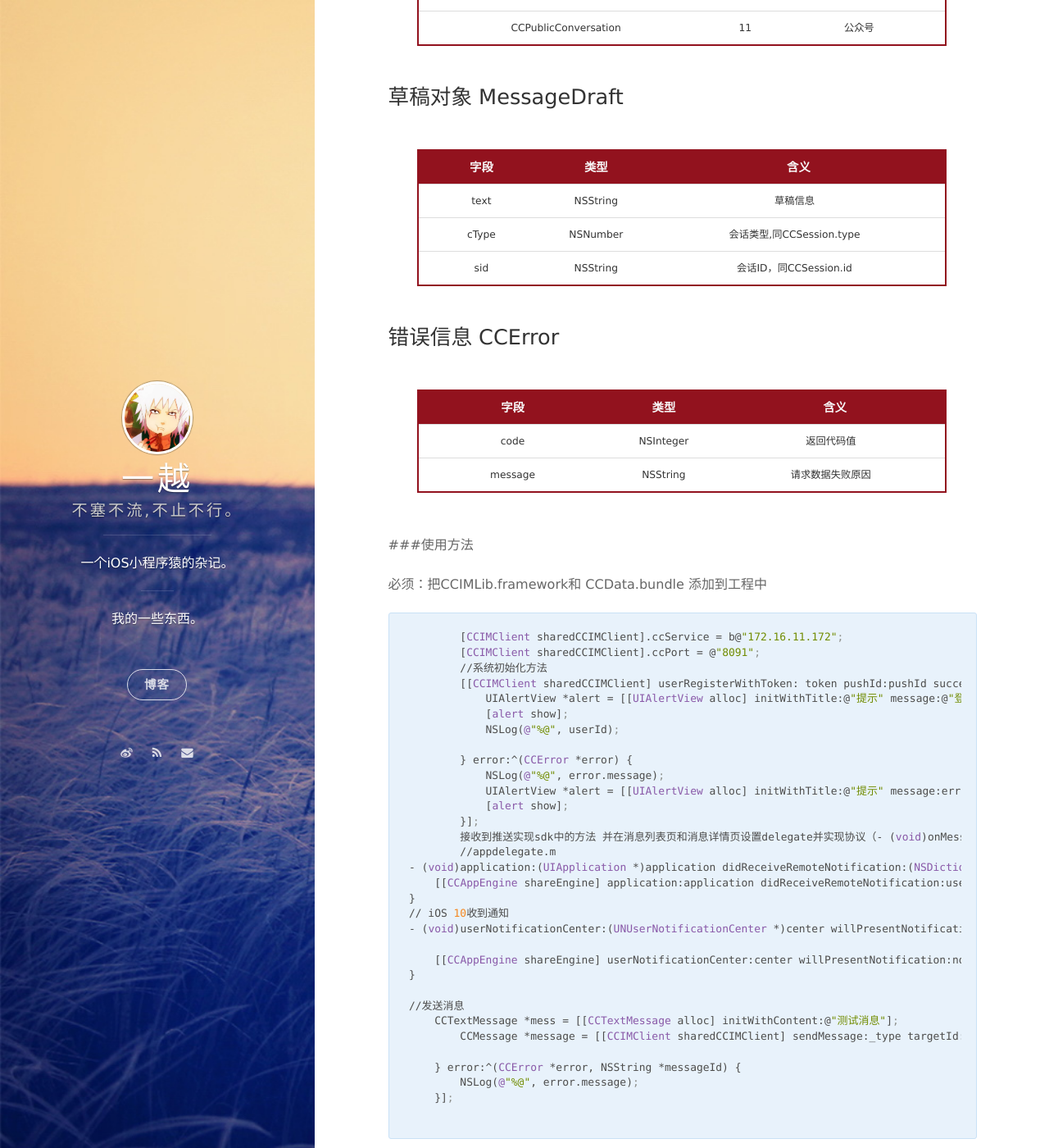
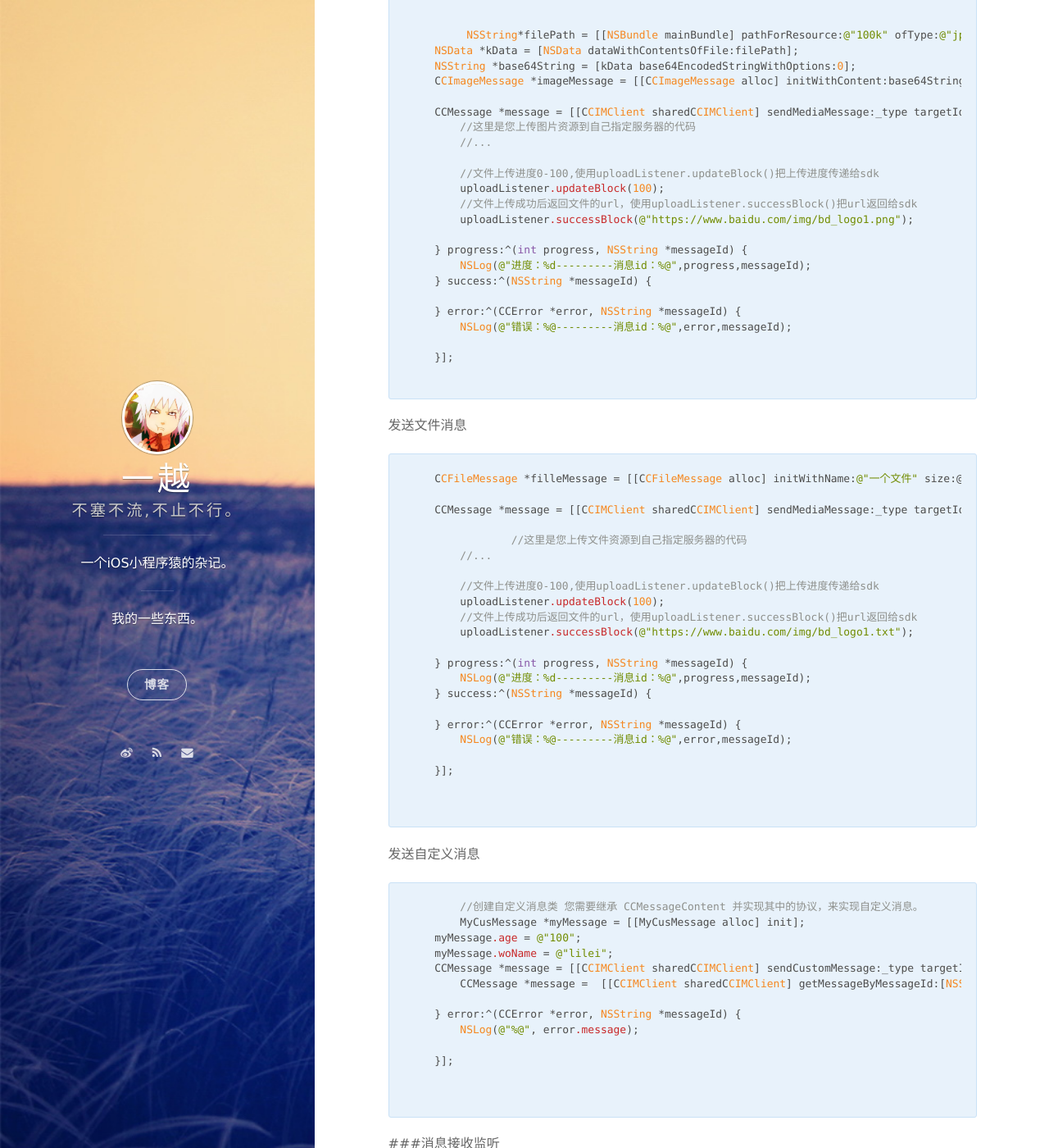
Before and after one commit to sunyiyue/sunyiyue.github.io, a Jekyll site: the page built from _posts/2018-03-30-CoCall SDK文档.md, in a window 1280 px wide and 1400 px high, scrolled down 2187 px. Shown: the whole window at 82% size. Built offline with Jekyll 4.4.1, drawn with Linux system fonts in a browser that asks for light colours; nearby versions of some CDN libraries; some of the changed text lies outside the part shown.

Commit message:
文档更新
文档更新

````diff
--- a/_posts/2018-03-30-CoCall SDK文档.md
+++ b/_posts/2018-03-30-CoCall SDK文档.md
@@ -7,100 +7,35 @@ date: 2018-03-30 13:05:00.000000000 +09:00
 
 
 
-### 消息对象 CCMessage (NSObject)
+###使用方法
+将CCIMLib.framework和 CCData.bundle 添加到工程中
 
-|   字段    |  类型   |                       含义                       |
-| :-------: | :-----: | :----------------------------------------------: |
-|   messageId   |  NSString   |          本地存储的消息的唯一值（数据库索引唯一值）           |
-|   msgId   |  NSNumber   |          服务器中消息ID，唯一，按时间顺序           |
-|   mType   | NSNumber |                  消息类型                   |
-|    sid    | NSString  |            会话ID，同CCSession.id             |
-|   cType   | NSNumber |          会话类型，同CCSession.type           |
-|  sender   | NSString  |                  发送人ID                   |
-|  content  | NSString  |      消息实体内容字段，可用于直接展示       |
-|  search   | NSString  | 服务器消息搜索字段,返回的数据并不含有该数据 |
-|   data    | NSString  |   消息体内容，json数据串，根据消息类型返回不同消息体    |
-| timestamp |  NSNumber   |               消息发送时间戳                |
-|    at     | BOOL |             该条消息中是否被@到             |
-|    msgStatus     | NSString |              消息发送状态 0 正在发送  -1 失败  1 成功           |
-
-### 消息类型
-
-| 字段 |            含义            |                            消息体                            |
-| :--: | :------------------------: | :----------------------------------------------------------: |
-|  1   |    本文消息    |                            String                            |
-|  2   |     图片消息    |  {id:String,url:String,md5:String,length:long,extra:String}  |
-|  3   | 文本图片消息| [{type:1,content:String},{type:2,d:String,url:String,md5:String,length:Long,extra:String}...] |
-|  4   |    文件消息    | {id:String,url:String,md5:String,length:Long,name:String,mimeType:String} |
-|  5   |    语音消息   | {id:String,url:String,md5:String,length:Long,name:String,mimeType:String} |
-|  6   |     系统消息    |                             ???                              |
-| ...  |                            |                                                              |
-| 255+ |         自定义消息         |                            String                            |
-
-
-
-
-### 会话对象 CCSession (NSObject)
-
-
-
-|   字段    |  类型   |                       含义                       |
-| :-------: | :-----: | :----------------------------------------------: |
-|    id     | NSString |                      会话Id                      |
-|   type    | NSNumber |             会话类型，见CCConversationType              |
-|   draft    | NSString  | 该会话中的草稿 |
-| readMsgId |  NSNumber   |                    已读消息ID                    |
-| timestamp |  NSNumber   |                  会话变更时间戳                  |
-|    cnt    | NSNumber |                   未读消息数量                   |
-
-
-### 会话类型  CCConversationType (枚举类型)
-
-|   字段    |  对应值   |                       含义                       |
-| :-------: | :-----: | :----------------------------------------------: |
-|    CCSingleConversation     | 1 |   单人会话类型                  |
-|    CCGroupConversation     | 3 |   讨论组会话类型                 |
-|    CCPublicConversation     | 11 |   公众号                 |
-
-### 草稿对象  MessageDraft
-
-|   字段    |  类型   |                       含义                       |
-| :-------: | :-----: | :----------------------------------------------: |
-|    text     | NSString |   草稿信息                   |
-|    cType     | NSNumber|      会话类型,同CCSession.type           |
-|    sid     | NSString|      会话ID，同CCSession.id          |
-
-### 错误信息  CCError
-
-|   字段    |  类型   |                       含义                       |
-| :-------: | :-----: | :----------------------------------------------: |
-|    code     | NSInteger |   返回代码值                 |
-|    message     | NSString |   请求数据失败原因                 |
-
-
-
-###使用方法
-
-
-必须：把CCIMLib.framework和 CCData.bundle 添加到工程中
-
+###初始化
+在您需要使用SDK功能的类中，import 相关头文件。
 
 ```
-        [CCIMClient sharedCCIMClient].ccService = b@"172.16.11.172";
+#import <CCIMLib/CCIMClient.h>
+```
+
+连接服务器
+
+```
+        [CCIMClient sharedCCIMClient].ccService = @"172.16.11.172";
         [CCIMClient sharedCCIMClient].ccPort = @"8091";
         //系统初始化方法
-        [[CCIMClient sharedCCIMClient] userRegisterWithToken: token pushId:pushId success:^(NSString *userId) {
-            UIAlertView *alert = [[UIAlertView alloc] initWithTitle:@"提示" message:@"登录成功" delegate:nil cancelButtonTitle:nil otherButtonTitles:@"确定", nil];
+        [[CCIMClient sharedCCIMClient] connectWithToken:token pushId:pushId success:^(BOOL success) {
+            UIAlertView *alert = [[UIAlertView alloc] initWithTitle:@"提示" message:@"登录成功" delegate:self cancelButtonTitle:nil otherButtonTitles:@"确定", nil];
             [alert show];
-            NSLog(@"%@", userId);
-
         } error:^(CCError *error) {
             NSLog(@"%@", error.message);
             UIAlertView *alert = [[UIAlertView alloc] initWithTitle:@"提示" message:error.message delegate:nil cancelButtonTitle:nil otherButtonTitles:@"确定", nil];
             [alert show];
         }];
-        接收到推送实现sdk中的方法 并在消息列表页和消息详情页设置delegate并实现协议（- (void)onMessageReceived;- (void)onMessageRecalled:(NSNumber *)msgId；）
-        //appdelegate.m
+```
+
+收到推送获取消息,在appdelegate.m中调用sdk方法
+
+```
 - (void)application:(UIApplication *)application didReceiveRemoteNotification:(NSDictionary *)userInfo fetchCompletionHandler:(void (^)(UIBackgroundFetchResult))completionHandler {
     [[CCAppEngine shareEngine] application:application didReceiveRemoteNotification:userInfo fetchCompletionHandler:completionHandler];
 }
@@ -110,8 +45,26 @@ date: 2018-03-30 13:05:00.000000000 +09:00
     [[CCAppEngine shareEngine] userNotificationCenter:center willPresentNotification:notification withCompletionHandler:completionHandler];
 }
 
-//发送消息
+```
+###获取最近联系人、讨论组
+
+```
+    [[CCIMClient sharedCCIMClient] getRecentContact:200 success:^(NSArray *contactArray) {
+
+    } error:^(CCError *error,NSArray *contactArray) {
+
+        NSLog(@"%@", error.message);
+    }];
+```
+###消息发送
+
+发送文本消息
+
+
+```
     CCTextMessage *mess = [[CCTextMessage alloc] initWithContent:@"测试消息"];
+    //在群组聊天中 消息中的@提醒信息
+    mess.mentionedInfo = [[CCMentionedInfo alloc] initWithMentionedType:2 userIdList:@[@"sunyue321"]];
 	CCMessage *message = [[CCIMClient sharedCCIMClient] sendMessage:_type targetId:_sId content:mess success:^(NSString *messageId) {
 
     } error:^(CCError *error, NSString *messageId) {
@@ -120,9 +73,234 @@ date: 2018-03-30 13:05:00.000000000 +09:00
 
 ```
 
+发送语音消息
+
+```
+    NSString*filePath = [[NSBundle mainBundle] pathForResource:@"100k" ofType:@"wav"];
+    NSData *kData = [NSData dataWithContentsOfFile:filePath];
+    NSString *base64String = [kData base64EncodedStringWithOptions:0];
+    CCVoiceMessage *mess = [[CCVoiceMessage alloc] initWithContent:base64String duration:@(60) extra:@"测试声音消息"];
+
+    CCMessage *message = [[CCIMClient sharedCCIMClient] sendMessage:_type targetId:_sId content:mess success:^(NSString *messageId) {
+
+    } error:^(CCError *error, NSString *messageId) {
+        NSLog(@"错误：%@---------消息id：%@",error,messageId);
+
+    }];
 
 
-### 初始化、消息相关方法入口 CCIMClient
+```
+发送位置消息
+
+```
+	NSString*filePath = [[NSBundle mainBundle] pathForResource:@"100k" ofType:@"jpg"];
+    NSData *kData = [NSData dataWithContentsOfFile:filePath];
+    NSString *base64String = [kData base64EncodedStringWithOptions:0];
+    CCLocationMessage *mess = [[CCLocationMessage alloc] initWithLocationContent:base64String latitude:@(100.0) longitude:@(202.13) poi:@"学校" extra:@"位置消息"];
+    CCMessage *message = [[CCIMClient sharedCCIMClient] sendMessage:_type targetId:_sId content:mess success:^(NSString *messageId) {
+
+    } error:^(CCError *error, NSString *messageId) {
+        NSLog(@"错误：%@---------消息id：%@",error,messageId);
+
+    }];
+
+```
+
+
+发送图片消息
+
+
+```
+
+	 NSString*filePath = [[NSBundle mainBundle] pathForResource:@"100k" ofType:@"jpg"];
+    NSData *kData = [NSData dataWithContentsOfFile:filePath];
+    NSString *base64String = [kData base64EncodedStringWithOptions:0];
+    CCImageMessage *imageMessage = [[CCImageMessage alloc] initWithContent:base64String extra:@"测试图片消息"];
+
+    CCMessage *message = [[CCIMClient sharedCCIMClient] sendMediaMessage:_type targetId:_sId content:imageMessage uploadPrepare:^(CCUploadMediaStatusListener *uploadListener) {
+        //这里是您上传图片资源到自己指定服务器的代码
+        //...
+
+        //文件上传进度0-100,使用uploadListener.updateBlock()把上传进度传递给sdk
+        uploadListener.updateBlock(100);
+        //文件上传成功后返回文件的url，使用uploadListener.successBlock()把url返回给sdk
+        uploadListener.successBlock(@"https://www.baidu.com/img/bd_logo1.png");
+
+    } progress:^(int progress, NSString *messageId) {
+        NSLog(@"进度：%d---------消息id：%@",progress,messageId);
+    } success:^(NSString *messageId) {
+
+    } error:^(CCError *error, NSString *messageId) {
+        NSLog(@"错误：%@---------消息id：%@",error,messageId);
+
+    }];
+
+```
+
+发送文件消息
+
+```
+    CCFileMessage *filleMessage = [[CCFileMessage alloc] initWithName:@"一个文件" size:@(100) mimeType:@"txt" extra:@"测试文件消息" localPath:nil];
+
+    CCMessage *message = [[CCIMClient sharedCCIMClient] sendMediaMessage:_type targetId:_sId content:filleMessage uploadPrepare:^(CCUploadMediaStatusListener *uploadListener) {
+
+		//这里是您上传文件资源到自己指定服务器的代码
+        //...
+
+        //文件上传进度0-100,使用uploadListener.updateBlock()把上传进度传递给sdk
+        uploadListener.updateBlock(100);
+        //文件上传成功后返回文件的url，使用uploadListener.successBlock()把url返回给sdk
+        uploadListener.successBlock(@"https://www.baidu.com/img/bd_logo1.txt");
+
+    } progress:^(int progress, NSString *messageId) {
+        NSLog(@"进度：%d---------消息id：%@",progress,messageId);
+    } success:^(NSString *messageId) {
+
+    } error:^(CCError *error, NSString *messageId) {
+        NSLog(@"错误：%@---------消息id：%@",error,messageId);
+
+    }];
+
+
+```
+
+发送自定义消息
+
+```
+	//创建自定义消息类 您需要继承 CCMessageContent 并实现其中的协议，来实现自定义消息。
+ 	MyCusMessage *myMessage = [[MyCusMessage alloc] init];
+    myMessage.age = @"100";
+    myMessage.woName = @"lilei";
+    CCMessage *message = [[CCIMClient sharedCCIMClient] sendCustomMessage:_type targetId:_sId mType:@(288) messageContent:myMessage search:@"自定义消息" pushContent:@"[自定义]" success:^(NSString *messageId) {
+        CCMessage *message =  [[CCIMClient sharedCCIMClient] getMessageByMessageId:[NSString stringWithFormat:@"%@",messageId]];
+
+    } error:^(CCError *error, NSString *messageId) {
+        NSLog(@"%@", error.message);
+
+    }];
+
+
+```
+
+###消息接收监听
+
+```
+//设置并实现此Delegate监听消息接收
+//可以直接赋值属性，也可以调用- (void)setReceiveMessageDelegate:;方法设置
+@property(nonatomic, weak) id<CCReceiveMessageDelegate> receiveDelegate;
+
+
+
+```
+接收消息
+
+```
+/*!
+ 接收消息的回调方法
+ @param message     当前接收到的消息
+ @param nLeft       还剩余的未接收的消息数，left>=0
+ 注意：在设置Delegate的类中，接收到任何消息都会执行
+ */
+- (void)onReceived:(CCMessage *)message left:(int)nLeft;
+```
+收到消息撤回推送
+
+```
+/*!
+ 消息被撤回的回调方法
+
+ @param messageId 被撤回的消息ID
+
+ @discussion 当有消息被撤回App需要在UI上刷新这条消息。
+ */
+- (void)onMessageRecalled:(NSString *)messageId;
+
+```
+
+输入状态监听
+
+```
+/**
+ 输入状态的监听器,设置并实现此Delegate监听消息接收
+ @warning 目前仅支持单聊。
+ @也可以调用- (void)setCCTypingStatusDelegate:;方法设置
+ */
+@property(nonatomic, weak) id<CCTypingStatusDelegate> typingDelegate;
+```
+接收到输入状态推送
+
+```
+/*!
+ 用户输入状态变化的回调
+
+ @param conversationType        会话类型
+ @param sid                会话目标ID
+
+ @discussion 当客户端收到用户输入状态的变化时，会回调此接口
+
+ @warning 目前仅支持单聊。
+*/
+- (void)onTypingStatusChanged:(CCConversationType)conversationType
+                     sid:(NSString *)sid {
+       self.navigationItem.title = @"对方正在输入...";
+
+ }
+
+```
+
+###获取群内成员已读状态
+```
+    //    设置获取成员已读状态
+    [[CCIMClient sharedCCIMClient] getReadStat:_sid type:_type timestamp:0];
+    //实现代理
+    /**
+	 获取到会话中成员的已读状态
+
+	 @param conversationType 会话类型
+	 @param sid 会话ID
+	 @param statDict 会话成员已读到的消息msgid
+                key为用户ID，value是该用户已读的消息ID
+ 	*/
+    - (void)onMessageReceiptResponse:(CCConversationType)conversationType sid:(NSString *)sid statDict:(NSDictionary *)statDict {
+   		 NSLog(@"%d----%@-------%@",conversationType,sid,statDict);
+	}
+
+```
+
+###群组相关
+```
+		// 创建讨论组
+			NSArray *arr = @[@"用户id",@"用户id"];
+        [[CCIMClient sharedCCIMClient] createDiscussionByUserIdList:arr success:^(BOOL success, CCGroupInfo *group, NSString *message) {
+            if (success) {
+
+            }
+        } error:^(CCError *error) {
+           NSLog(@"%@", error.message);
+        }];
+        //添加成员
+        [[CCIMClient sharedCCIMClient] addMemberToDiscussion:_addGruopId userIdList:arr success:^(NSArray *memberList) {
+
+        } error:^(CCError *error) {
+            NSLog(@"%@", error.message);
+        }];
+        //获取讨论组成员列表
+        [[CCIMClient sharedCCIMClient] getDiscussion:_groupId success:^(NSArray *memberList) {
+
+   			 } error:^(CCError *error) {
+
+    	 }];
+    	     // 删除讨论组成员
+
+    [[CCIMClient sharedCCIMClient] removeMemberFromDiscussion:_groupId userIds:arr success:^(NSArray *memberList) {
+
+    } error:^(CCError *error) {
+        NSLog(@"%@", error.message);
+    }];
+```
+
+
+###  CCIMClient
 ```
 
 
@@ -130,13 +308,13 @@ date: 2018-03-30 13:05:00.000000000 +09:00
  系统初始化方法
 
  @param pushId  推送使用的deviceToken
- @param successBlock 用户ID
+ @param successBlock 连接成功
  @param errorBlock 错误信息
  */
 
-- (void)userRegisterWithToken:(NSString *)token
+- (void)connectWithToken:(NSString *)token
                        pushId:(NSString *)pushId
-                      success:(void (^)(NSString *userId))successBlock
+                      success:(void (^)(BOOL success))successBlock
                         error:(void(^)(CCError *error))errorBlock;
 
 /**
@@ -149,6 +327,10 @@ date: 2018-03-30 13:05:00.000000000 +09:00
                         error:(void(^)(CCError *error))errorBlock;
 #pragma mark - 消息接收提醒
 /**
+ 消息接收监听器
+ */
+@property(nonatomic, weak) id<CCReceiveMessageDelegate> receiveDelegate;
+/**
  设置消息接收监听器
 
  @param delegate 消息接收监听器
@@ -156,7 +338,11 @@ date: 2018-03-30 13:05:00.000000000 +09:00
 - (void)setReceiveMessageDelegate:(id<CCReceiveMessageDelegate>)delegate;
 
 #pragma mark - 输入状态提醒
-
+/**
+ 输入状态的监听器
+ @warning 目前仅支持单聊。
+ */
+@property(nonatomic, weak) id<CCTypingStatusDelegate> typingDelegate;
 /*!
  设置输入状态的监听器
 
@@ -204,25 +390,30 @@ date: 2018-03-30 13:05:00.000000000 +09:00
                    success:(void (^)(NSString *messageId))successBlock
                      error:(void(^)(CCError *error,NSString *messageId))errorBlock;
 
-
 /**
  发送自定义消息
                                             必填
  @param conversationType 会话类型             是
  @param targetId 联系人ID/讨论组ID             是
+ @param mType 自定义消息类型(使用255以上的数字)    是
+ @param search 服务器用于搜索的字段              是
+ @param content  接收方离线时需要显示的远程推送内容    是
  @param messageContent 消息的内容              是
  @param successBlock 消息ID
  @param errorBlock 错误信息
   */
 - (CCMessage *)sendCustomMessage:(CCConversationType)conversationType
                         targetId:(NSString *)targetId
-                         content:(CCMessageContent *)messageContent
+                           mType:(NSNumber *)mType
+                  messageContent:(CCMessageContent *)messageContent
+                          search:(NSString *)search
+                     pushContent:(NSString *)content
                          success:(void (^)(NSString *messageId))successBlock
                            error:(void(^)(CCError *error,NSString *messageId))errorBlock;
 
 
 /**
- 获取最近联系人/讨论组
+ 获取最近联系人/讨论组(全量/增量)
 
  @param size 获取最新会话列表最大条数，默认200
  @param successBlock 联系人/讨论组信息组成的数组
@@ -308,21 +499,6 @@ date: 2018-03-30 13:05:00.000000000 +09:00
            msgId:(NSNumber *)msgId
          success:(void (^)(BOOL success))successBlock
            error:(void(^)(CCError *error))errorBlock;
-/**
- 批量置已读
-
- @param ids 会话ID列表
- @param types conversationType组成的数组 会话类型列表，见SessionType
- @param msgIds 已读的消息ID列表
- @param successBlock 置已读成功success返回true
- @param errorBlock 错误信息
- 注意：会话列表 会话类型 已读消息id的顺序要严格对应
- */
-- (void)chatsRead:(NSArray *)ids
-             type:(NSArray *)types
-           msgIds:(NSArray *)msgIds
-          success:(void (^)(BOOL success,NSString *message))successBlock
-            error:(void(^)(CCError *error))errorBlock;
 
 /**
  会话消息输入，目前只支持1V1
@@ -337,14 +513,6 @@ date: 2018-03-30 13:05:00.000000000 +09:00
            success:(void (^)(BOOL success,NSString *message))successBlock
              error:(void(^)(CCError *error))errorBlock;
 
-/**
- 接收到对方正在输入的推送会调用次方法
- 设置 setCCTypingStatusDelegate 代理并实现协议（- (void)onTypingStatusChanged:(CCConversationType)conversationType sid:(NSString *)sid）的页面会接收到数据
- @param cType 会话类型 @warning 目前仅支持单聊
- @param sid 会话id
- */
-- (void)receiveTypingPushWithCType:(int)cType
-                               sid:(NSString *)sid;
 /**
  搜索指定会话中包含关键字的消息记录
 
@@ -388,13 +556,6 @@ date: 2018-03-30 13:05:00.000000000 +09:00
  */
 - (BOOL)deleteMessageByMsgId:(NSNumber *)msgId;
 
-/**
- 通过msgId获取消息实体
-
- @param msgId 服务器中消息ID
- @return ture 删除成功  false 删除失败
- */
-- (CCMessage *)getMessageByMsgId:(NSNumber *)msgId;
 /*!
  通过messageId获取消息实体
 
@@ -402,13 +563,6 @@ date: 2018-03-30 13:05:00.000000000 +09:00
  @return            通过消息ID获取到的消息实体，当获取失败的时候，会返回nil。
  */
 - (CCMessage *)getMessageByMessageId:(NSString *)messageId;
-/**
- 获取某一会话中本地已存储的最新的一条消息
- @param conversationType 会话类型
- @return 通过消息ID获取到的消息实体，当获取失败的时候，会返回nil。
- */
-- (CCMessage *)getSessionNewMessageBySid:(NSString *)sid
-                                    type:(CCConversationType)conversationType;
 
 /**
  删除本地消息
@@ -417,6 +571,7 @@ date: 2018-03-30 13:05:00.000000000 +09:00
  @return ture 删除成功  false 删除失败
  */
 - (BOOL)deleteMessageByMessageId:(NSString *)messageId;
+
 #pragma mark - 群组相关
 /**
  获取时间戳之后变化的讨论组信息
@@ -434,6 +589,18 @@ date: 2018-03-30 13:05:00.000000000 +09:00
 - (void)createDiscussionByUserIdList:(NSArray *)userIdList
                              success:(void (^)(BOOL success,CCGroupInfo *group,NSString *message))successBlock
                                error:(void (^)(CCError *error))errorBlock;
+/**
+修改讨论组名称
+
+@param discussionId 讨论组ID
+@param discussionName 讨论组名称
+@param successBlock 返回 true 成功 false失败
+@param errorBlock 错误信息
+*/
+- (void)changeDiscussionNameById:(NSString *)discussionId
+                            name:(NSString *)discussionName
+                         success:(void (^)(BOOL success))successBlock
+                           error:(void (^)(CCError *error))errorBlock;
 
 /**
  讨论组添加成员
@@ -515,19 +687,19 @@ date: 2018-03-30 13:05:00.000000000 +09:00
  获取会话中的草稿信息
 
  @param conversationType     会话类型
- @param targetId            会话目标ID
+ @param targetId            会话ID
  @return                    该会话中的草稿
  */
 - (MessageDraft *)getTextMessageDraft:(CCConversationType )conversationType
                              targetId:(NSString *)targetId;
-- (NSInteger)getBadgeNumber;
+
 /*!
  删除会话中的草稿信息
 
  @param cType     会话类型，同Session.type
  1    单人会话
  3    讨论组会话
- @param targetId            会话目标ID
+ @param targetId            会话ID
  @return                    是否删除成功
  */
 - (BOOL)clearTextMessageDraft:(NSNumber *)cType
````
Also changed, not shown: other parts of _posts/2018-03-30-CoCall SDK文档.md (+7 -2 lines), 1 other file.
